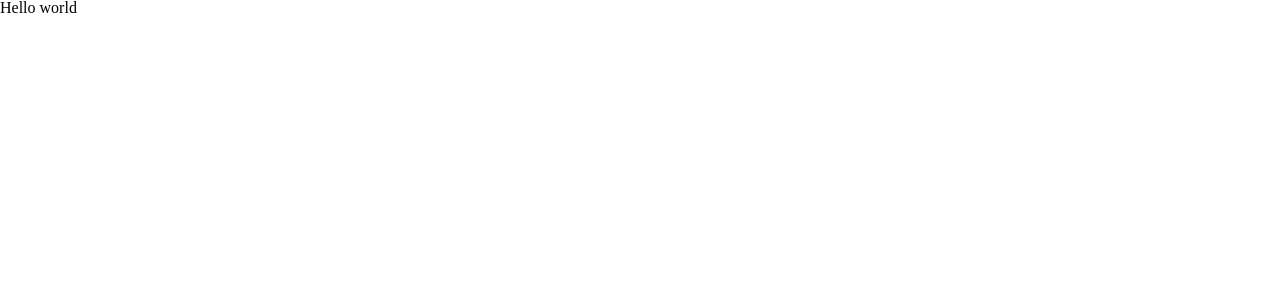
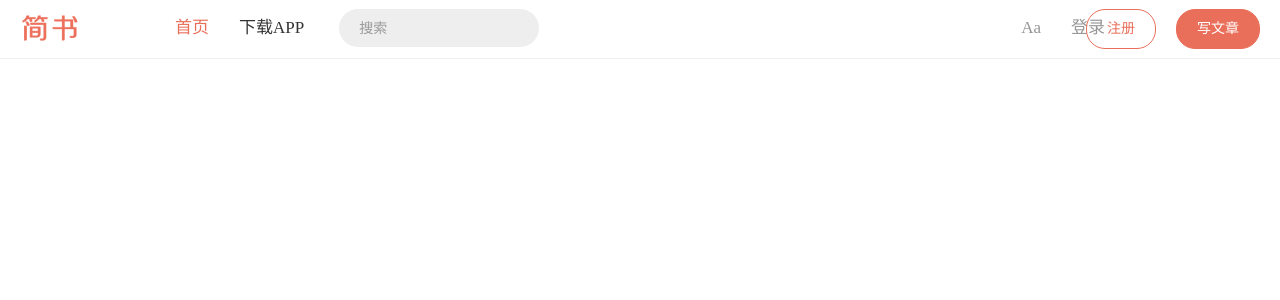
Before and after one commit to lvinno/reactPractisesite, a React (Create React App) app: page / in a window 1280 px wide. Shown: the top 300 px of the page. Built offline with nearby package versions, Linux system fonts and the light colour scheme.

Commit message:
header finish

```diff
--- a/src/App.js
+++ b/src/App.js
@@ -1,10 +1,11 @@
 import React, { Component } from 'react';
+import Header from "./common/header"
 
 class App extends Component {
   render() {
 
     return (
-      <h1>Hello world</h1>
+      <Header />
     );
   }
 }
--- /dev/null
+++ b/src/common/header/index.js
@@ -0,0 +1,26 @@
+import React,{ Component } from 'react';
+import { HeaderWrapper,Logo,Nav,NavItem,NavSearch,Addition,Button } from './style.js'
+
+class Header extends Component {
+    render(){
+        return (
+
+            <HeaderWrapper>
+              <Logo/>
+                <Nav>
+                    <NavItem className="left active">首页</NavItem>
+                    <NavItem className="left">下载APP</NavItem>
+                    <NavItem className="right">登录</NavItem>
+                    <NavItem className="right">Aa</NavItem>
+                    <NavSearch></NavSearch>
+                </Nav>
+                <Addition>
+                    <Button className="writting">写文章</Button>
+                    <Button className="reg">注册</Button>
+                </Addition>
+            </HeaderWrapper>
+        )
+    }
+}
+
+export default Header;
--- /dev/null
+++ b/src/common/header/style.js
@@ -0,0 +1,87 @@
+import styled from "styled-components";
+import logoPic from "../../static/logo.png";
+
+export const HeaderWrapper = styled.div`
+position: relative;
+height:58px;
+border-bottom:1px solid #f0f0f0;
+`
+
+export const Logo = styled.a.attrs({
+    href:"/"
+})`
+position: absolute;
+top: 0px;
+left: 0px;
+display:block;
+width: 100px;
+height: 56px;
+background:url(${logoPic});
+background-size: contain;
+`
+export const Nav = styled.div`
+width: 960px;
+height: 100%;
+margin: 0 auto;
+box-sizing: border-box;
+`
+
+export const NavItem = styled.div`
+line-height: 56px;
+padding: 0 15px;
+font-size: 17px;
+color #333;
+&.left{
+    float: left;
+}
+&.right{
+    float: right;
+    color: #969696;
+}
+&.active{
+    color:#ea6f5a;
+}
+`
+
+export const NavSearch = styled.input.attrs({
+    placeholder:"搜索"
+})`
+width:160px;
+height: 38px;
+padding: 0 20px;
+margin-top: 9px;
+margin-left: 20px;
+border: none;
+outline: none;
+border-radius: 19px;
+background:#eee;
+font-size: 14px;
+&::placeholder{
+    color:#999;
+}
+`
+
+export const Addition = styled.div`
+position: absolute;
+right: 0px;
+top: 0px;
+height: 56px;
+`
+
+export const Button = styled.div`
+float: right;
+line-height: 38px;
+border-radius: 19px;
+margin-top: 9px;
+margin-right: 20px;
+padding: 0 20px;
+border: 1px solid #ea6f5a;
+font-size: 14px;
+&.reg {
+    color:#ea6f5a;
+}
+&.writting {
+    background-color:#ea6f5a;
+    color: #fff;
+}
+`
```
Also changed, not shown: src/static/logo.png (added).
